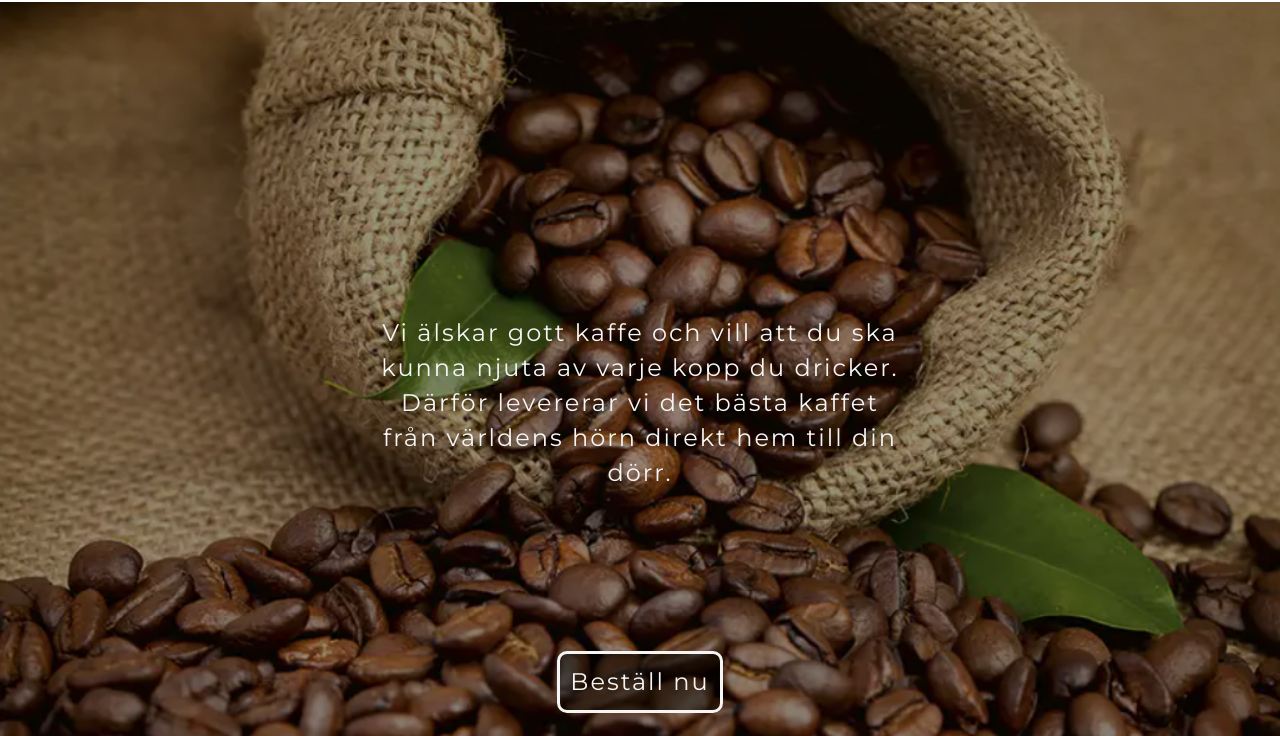
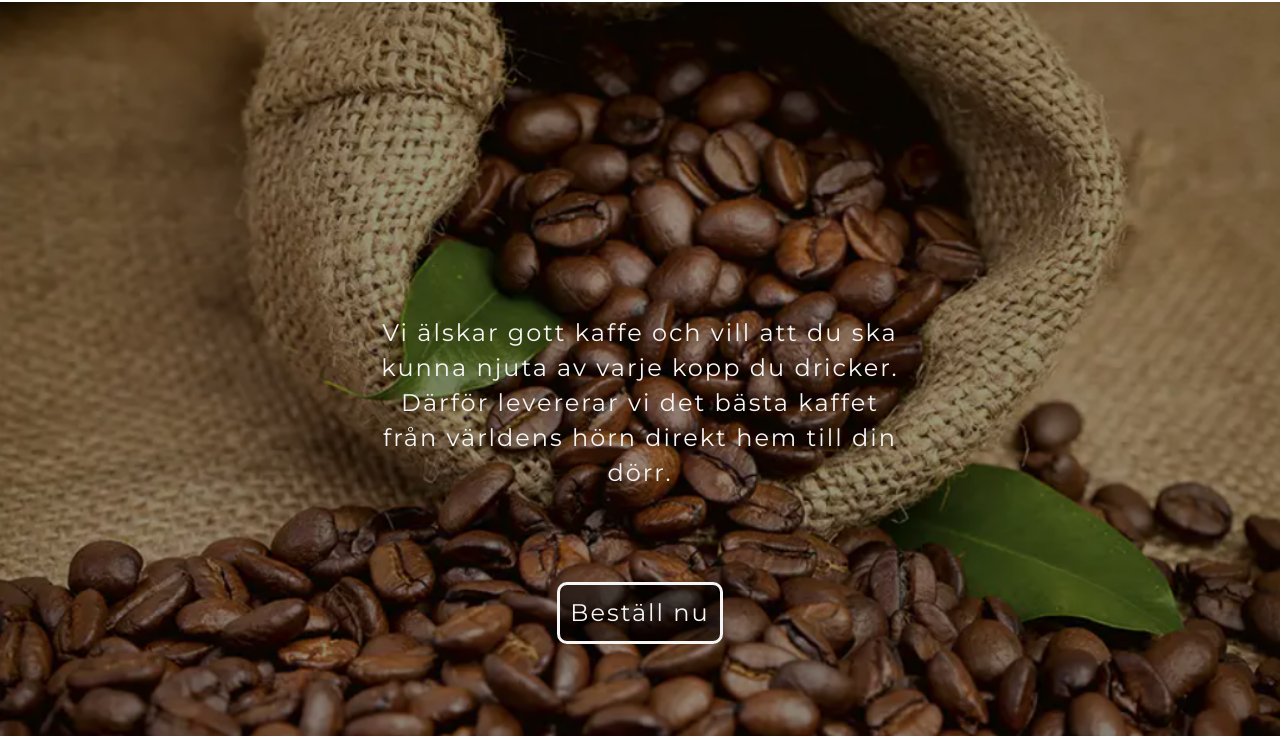
Before and after one commit to 19ozman/kaffekoppen, a website: page index.html in a window 1280 px wide. Shown: the part 64-800 px from the top of the page. Drawn offline with nearby package versions, Linux system fonts and the light colour scheme.

Commit message:
Ändrat knappen i heron

```diff
--- a/app/scss/main.scss
+++ b/app/scss/main.scss
@@ -62,7 +62,7 @@ a {
     justify-content: center;
     align-items: center;
     width: 100%;
-		height: 50vh;
+    margin-top: 100px;
     text-decoration: none;
     position: absolute;
     top: 60%;
```
Also changed, not shown: app/css/main.css. Lines whose indentation alone changed are shown as unchanged.
